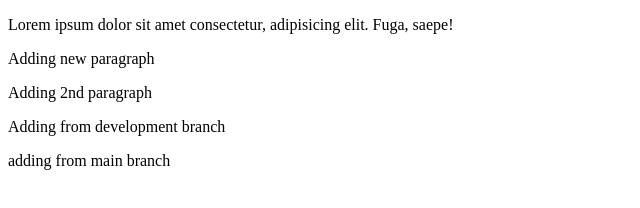
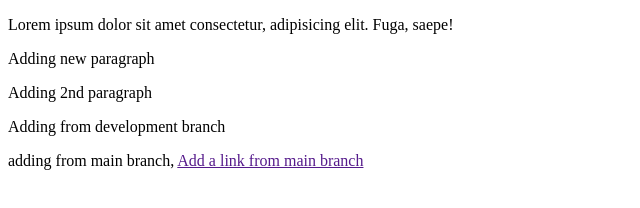
Before and after one commit to NayeemH/Git_test, a plain HTML site: page index.html in a window 1280 px wide. Shown: the whole page, without its empty margins (0-640 px from the left). Drawn offline with Linux system fonts and the light colour scheme.

Commit message:
add a link from main

```diff
--- a/index.html
+++ b/index.html
@@ -11,6 +11,6 @@
     <p>Adding new paragraph</p>
      <p>Adding 2nd paragraph</p>
      <p>Adding from development branch</p>
-     <p>adding from main branch</p>
+     <p>adding from main branch, <a href="">Add a link from main branch</a></p>
 </body>
 </html>
```
